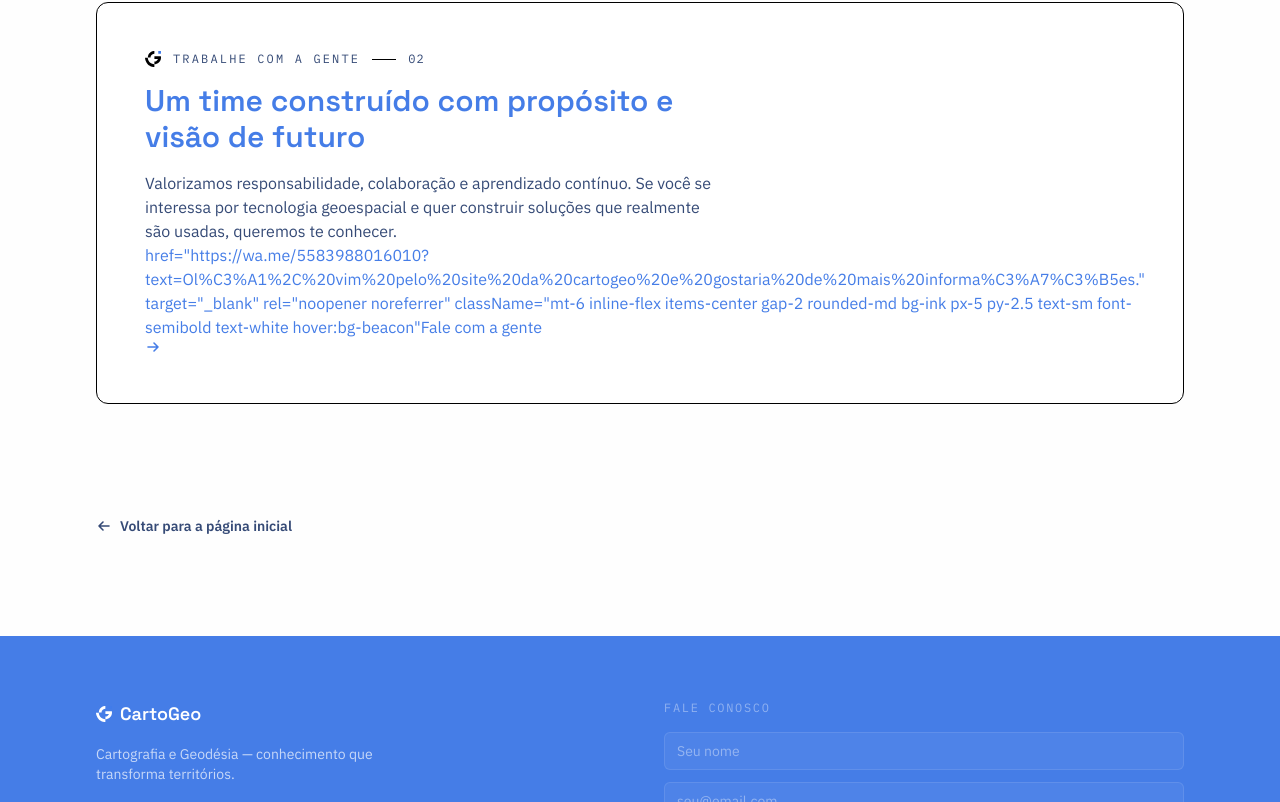
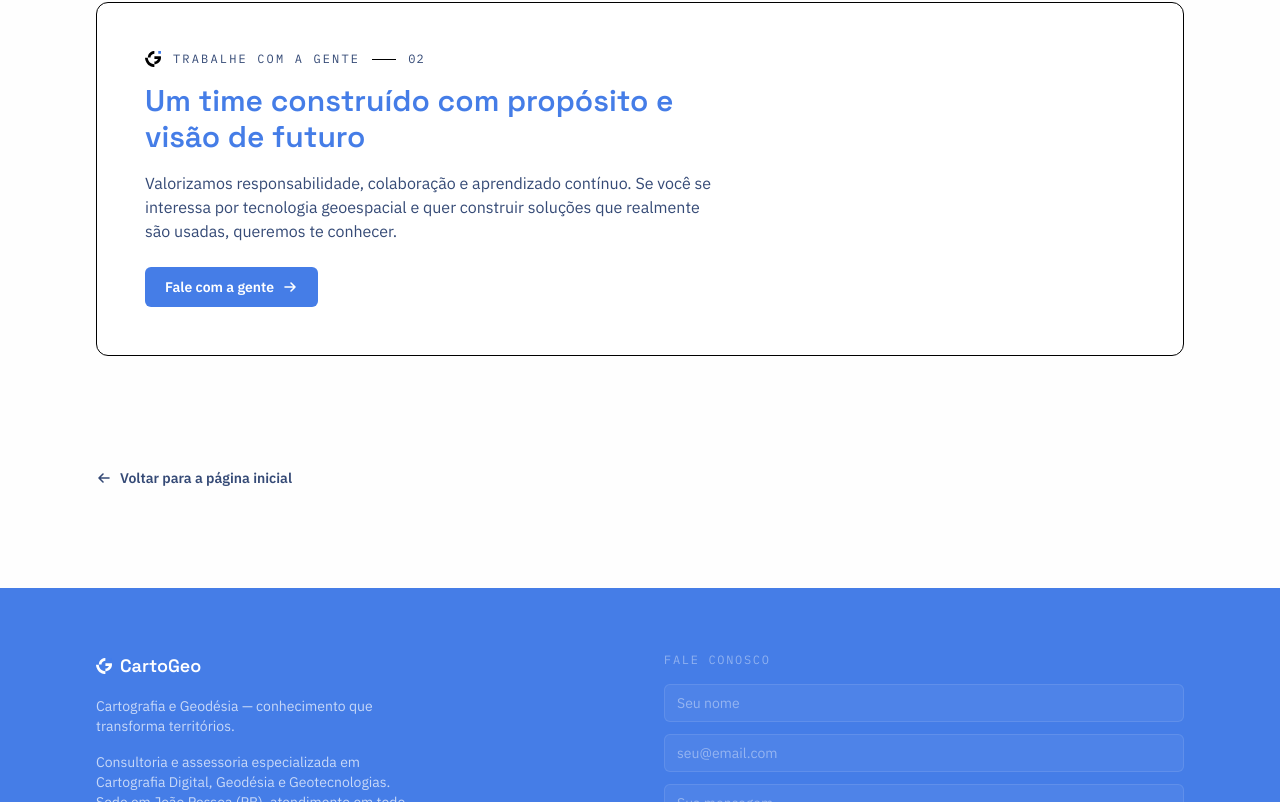
Before and after one commit to Mateusridu/Cartogeo.org-Deploy, a React (Vite) app: page /#/time in a window 1280 px wide. Shown: the part 3052-3854 px from the top of the page. Built offline with nearby package versions, Linux system fonts and the light colour scheme.

Commit message:
atualização da pagina TeamPage

```diff
--- a/src/components/TeamPage.jsx
+++ b/src/components/TeamPage.jsx
@@ -169,12 +169,12 @@ export default function TeamPage() {
             Se você se interessa por tecnologia geoespacial e quer construir
             soluções que realmente são usadas, queremos te conhecer.
           </p>
-
+          <a
             href="https://wa.me/5583988016010?text=Ol%C3%A1%2C%20vim%20pelo%20site%20da%20cartogeo%20e%20gostaria%20de%20mais%20informa%C3%A7%C3%B5es."
             target="_blank"
             rel="noopener noreferrer"
             className="mt-6 inline-flex items-center gap-2 rounded-md bg-ink px-5 py-2.5 text-sm font-semibold text-white hover:bg-beacon"
-          <a>
+          >
             Fale com a gente
             <svg viewBox="0 0 16 16" className="h-4 w-4" fill="none" aria-hidden="true">
               <path
```
